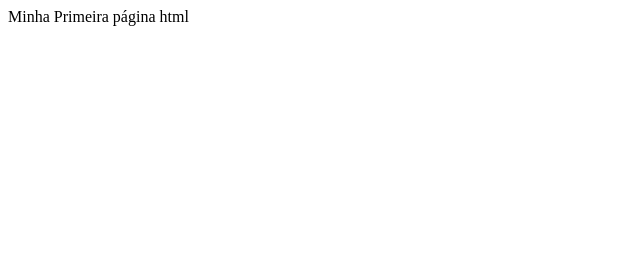
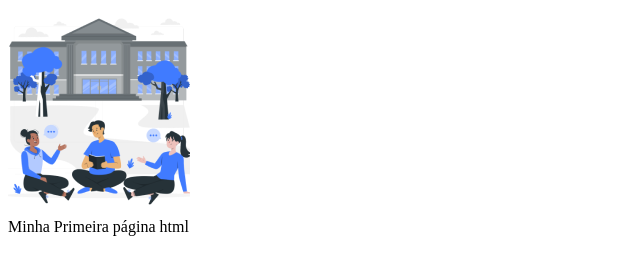
Before and after one commit to Profantoniocarlos/pagina_01_2DDS, a plain HTML site: page index.html in a window 1280 px wide. Shown: the whole page, without its empty margins (0-640 px from the left). Drawn offline with Linux system fonts and the light colour scheme.

Commit message:
Inserir logo 3

```diff
--- a/index.html
+++ b/index.html
@@ -9,7 +9,8 @@
 <body>
      <!--header é a parte do cabeçalho do site,
           é o topo da página-->
-     <header class="cabecalho-itens" src="logo_page.png" alt="Logo da Página">
+     <header class="cabecalho-itens">
+      <img class="cabecalho_imagem" src="logo_page.png" alt="Logo da Página">
 
 
      </header> Minha Primeira página html
```
